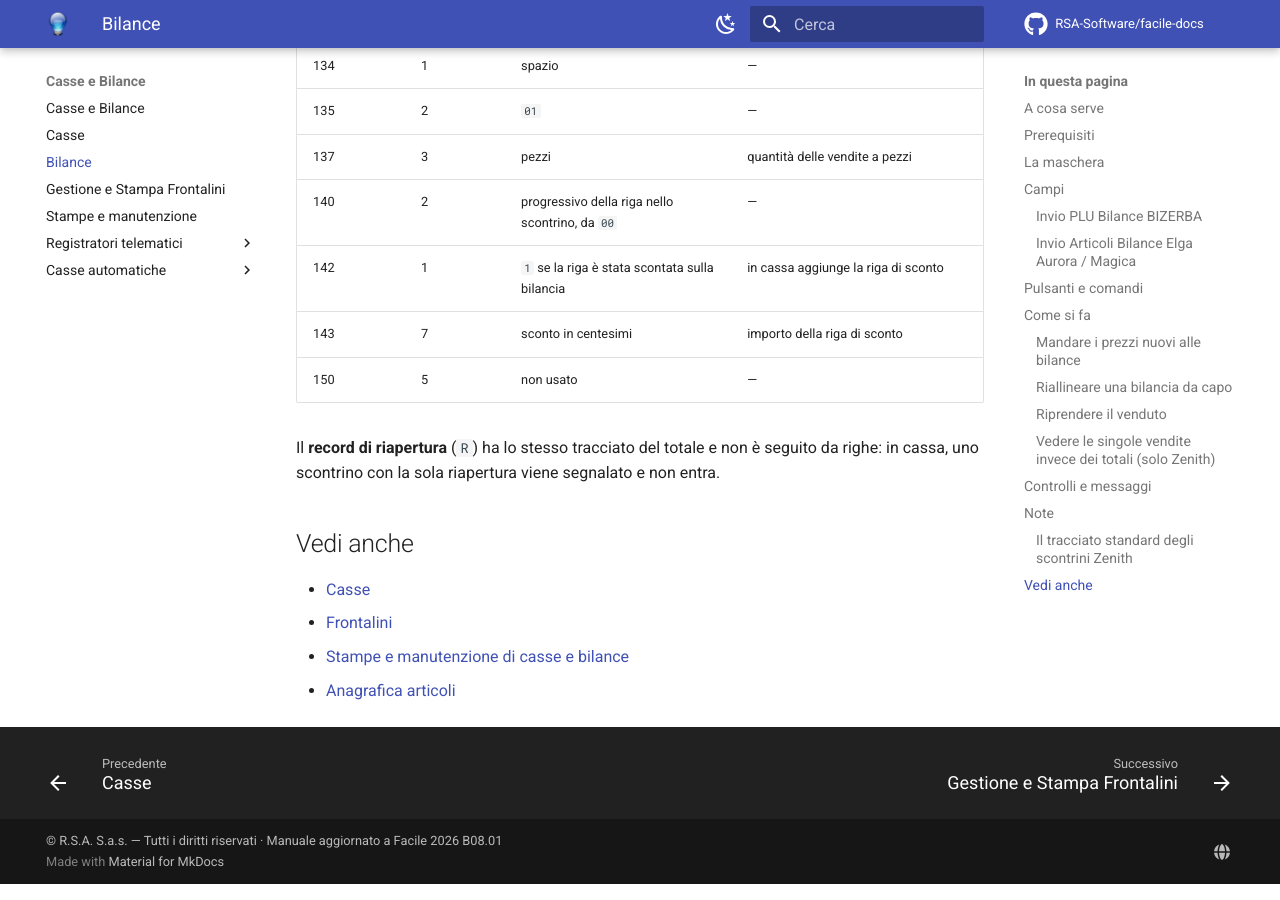
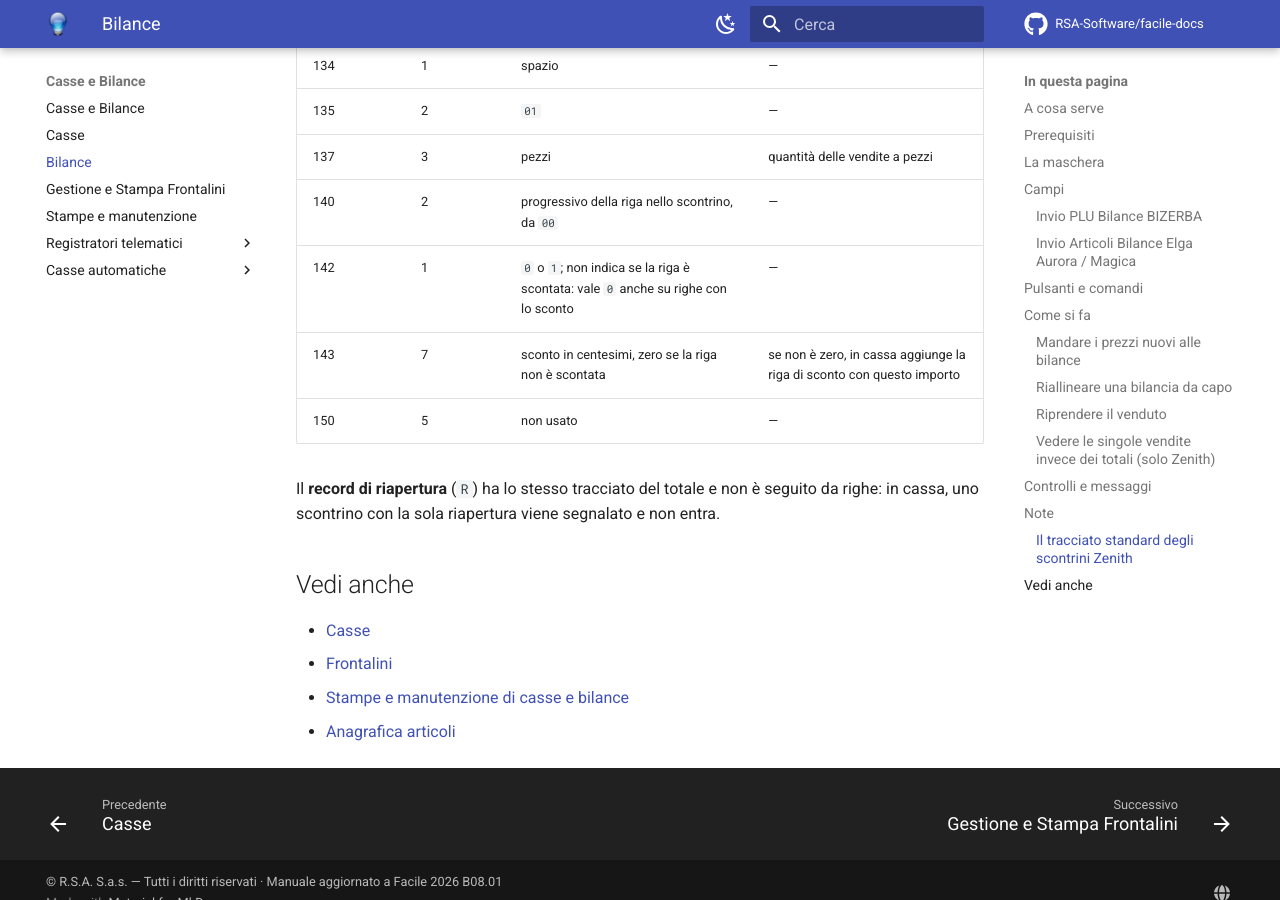
Before and after one commit to RSA-Software/facile-docs, an MkDocs documentation site: the page built from docs/moduli/casse-bilance/bilance.md, in a window 1280 px wide and 900 px high, scrolled down 10438 px. Built offline with MkDocs 1.6.1 and Material for MkDocs 9.7.7, drawn with Linux system fonts in a browser that asks for light colours; comment, search, counter and statistics services are not loaded.

Commit message:
Bilance Zenith: nel tracciato degli scontrini lo sconto e' il campo a 143, il 142 non lo indica
Co-Authored-By: Claude Opus 5.5 (1M context) <noreply@anthropic.com>

```diff
--- a/docs/moduli/casse-bilance/bilance.md
+++ b/docs/moduli/casse-bilance/bilance.md
@@ -340,8 +340,8 @@ sono contati da 0, come li chiede Zenith System.
 | 135 | 2 | `01` | — |
 | 137 | 3 | pezzi | quantità delle vendite a pezzi |
 | 140 | 2 | progressivo della riga nello scontrino, da `00` | — |
-| 142 | 1 | `1` se la riga è stata scontata sulla bilancia | in cassa aggiunge la riga di sconto |
-| 143 | 7 | sconto in centesimi | importo della riga di sconto |
+| 142 | 1 | `0` o `1`; non indica se la riga è scontata: vale `0` anche su righe con lo sconto | — |
+| 143 | 7 | sconto in centesimi, zero se la riga non è scontata | se non è zero, in cassa aggiunge la riga di sconto con questo importo |
 | 150 | 5 | non usato | — |
 
 Il **record di riapertura** (`R`) ha lo stesso tracciato del totale e non è
```
